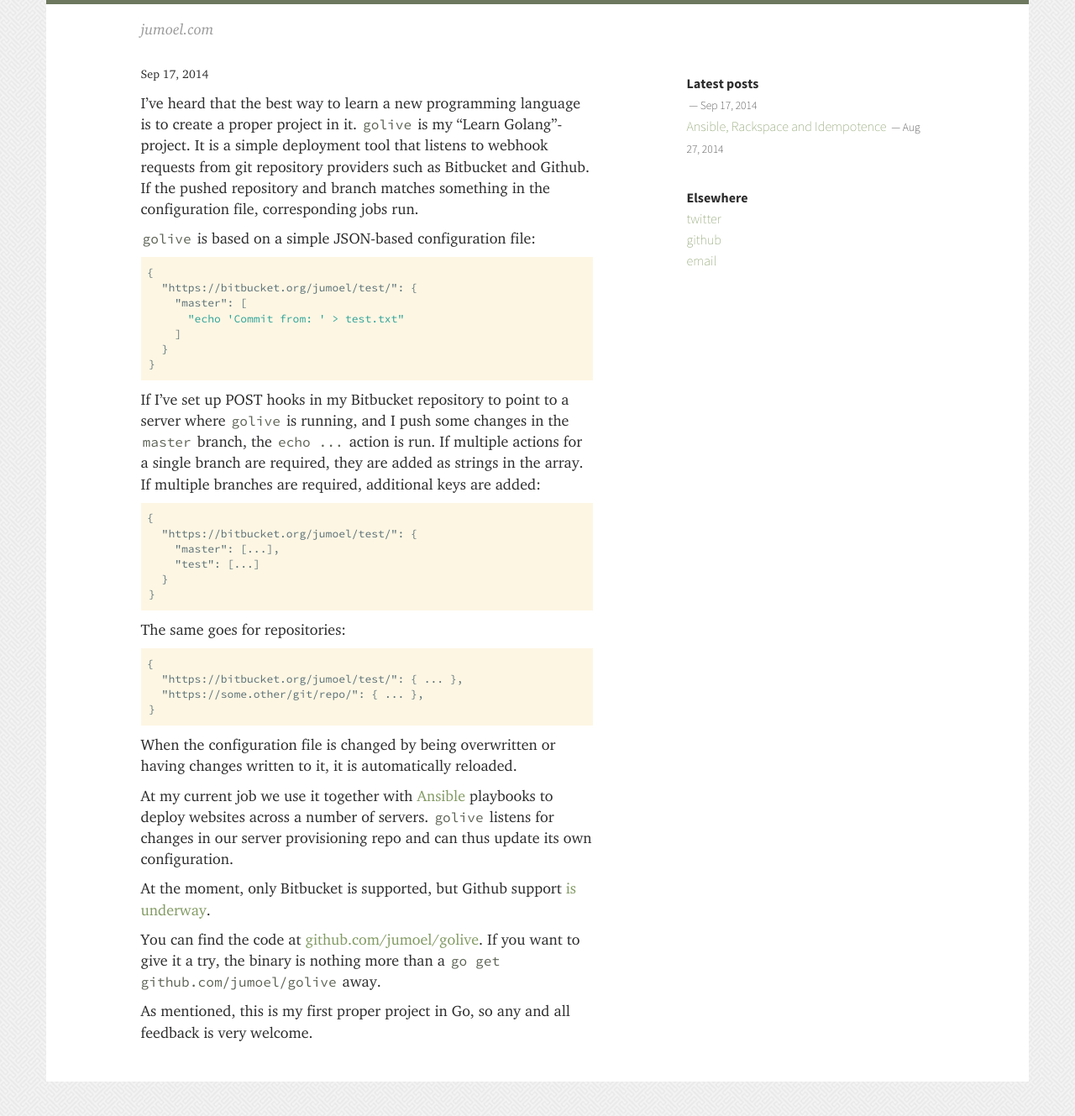
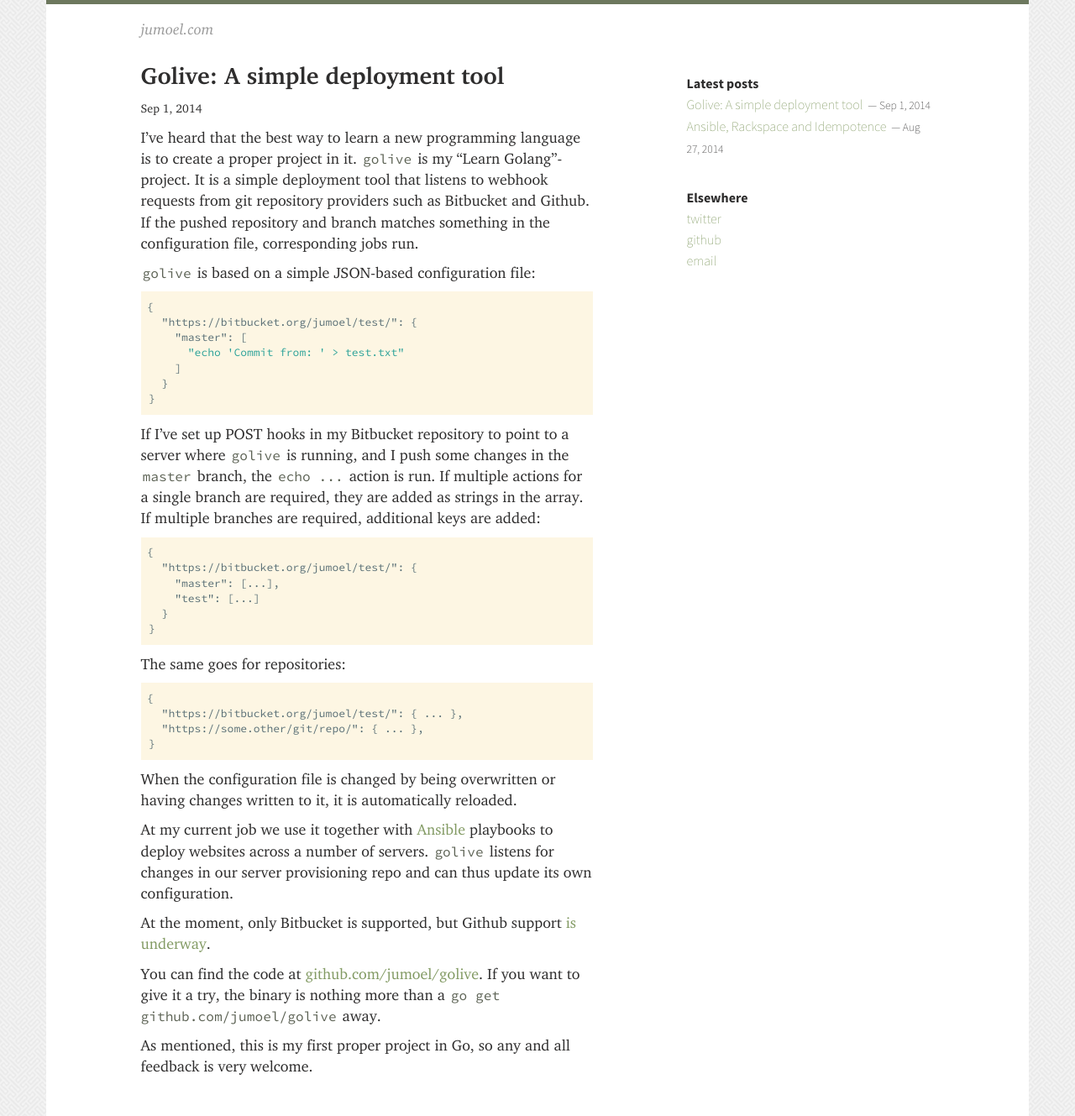
Before and after one commit to jumoel/jumoel.com, a Jekyll site: the page built from _posts/2014-09-01-golive-tool.md, in a window 1280 px wide. Shown: the whole page at 84% size. Built offline with Jekyll 4.4.1, drawn with Linux system fonts in a browser that asks for light colours; nearby versions of some CDN libraries; before the commit the page ends 1288 px from its top, so only the background shows below that.

Commit message:
Fix YAML formatting in preamble

```diff
--- a/_posts/2014-09-01-golive-tool.md
+++ b/_posts/2014-09-01-golive-tool.md
@@ -1,5 +1,5 @@
 ---
-title: Golive: A simple deployment tool
+title: "Golive: A simple deployment tool"
 categories: infrastructure
 date: 2014-09-01 13:49:00
 ---
```
